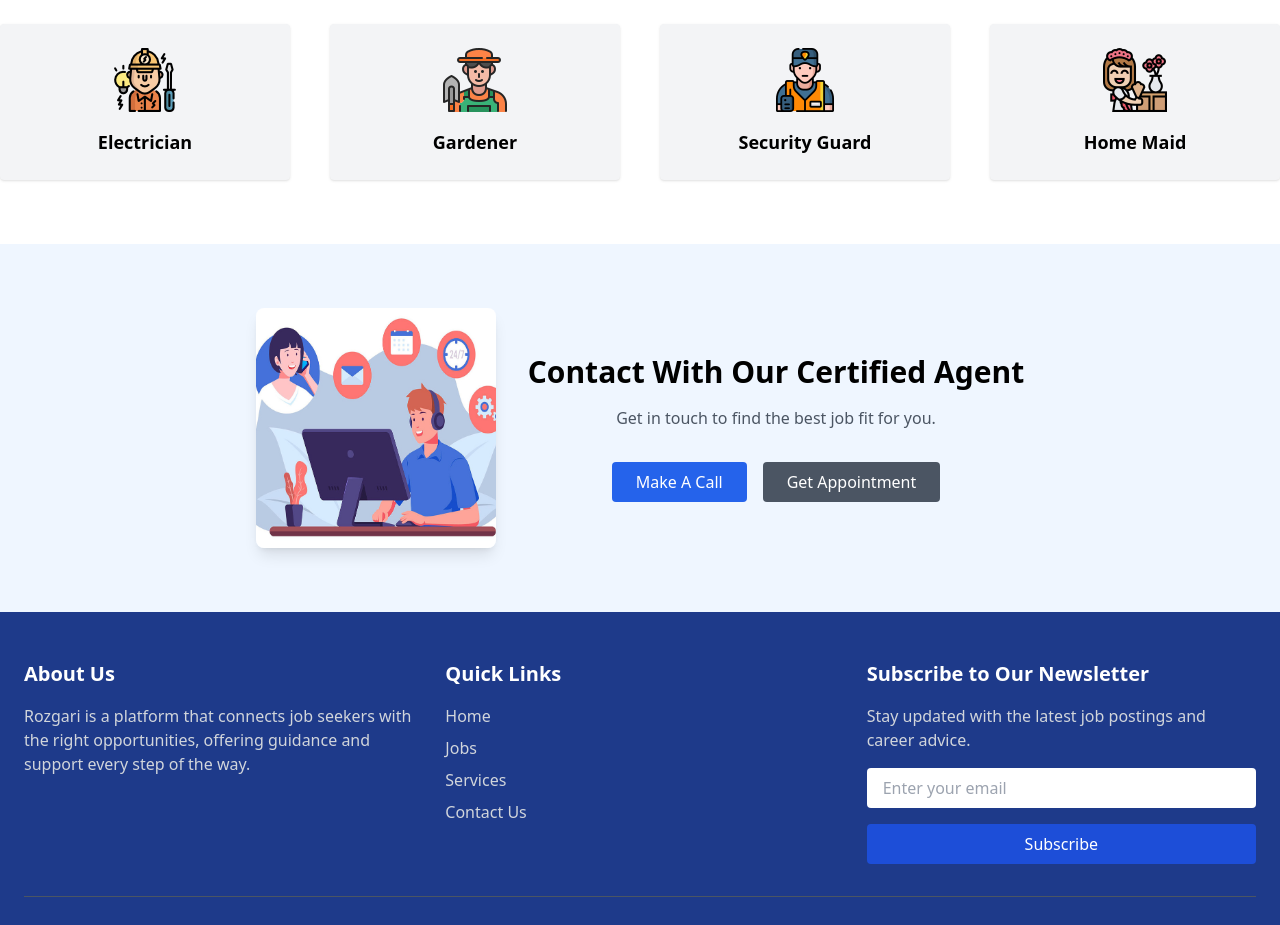
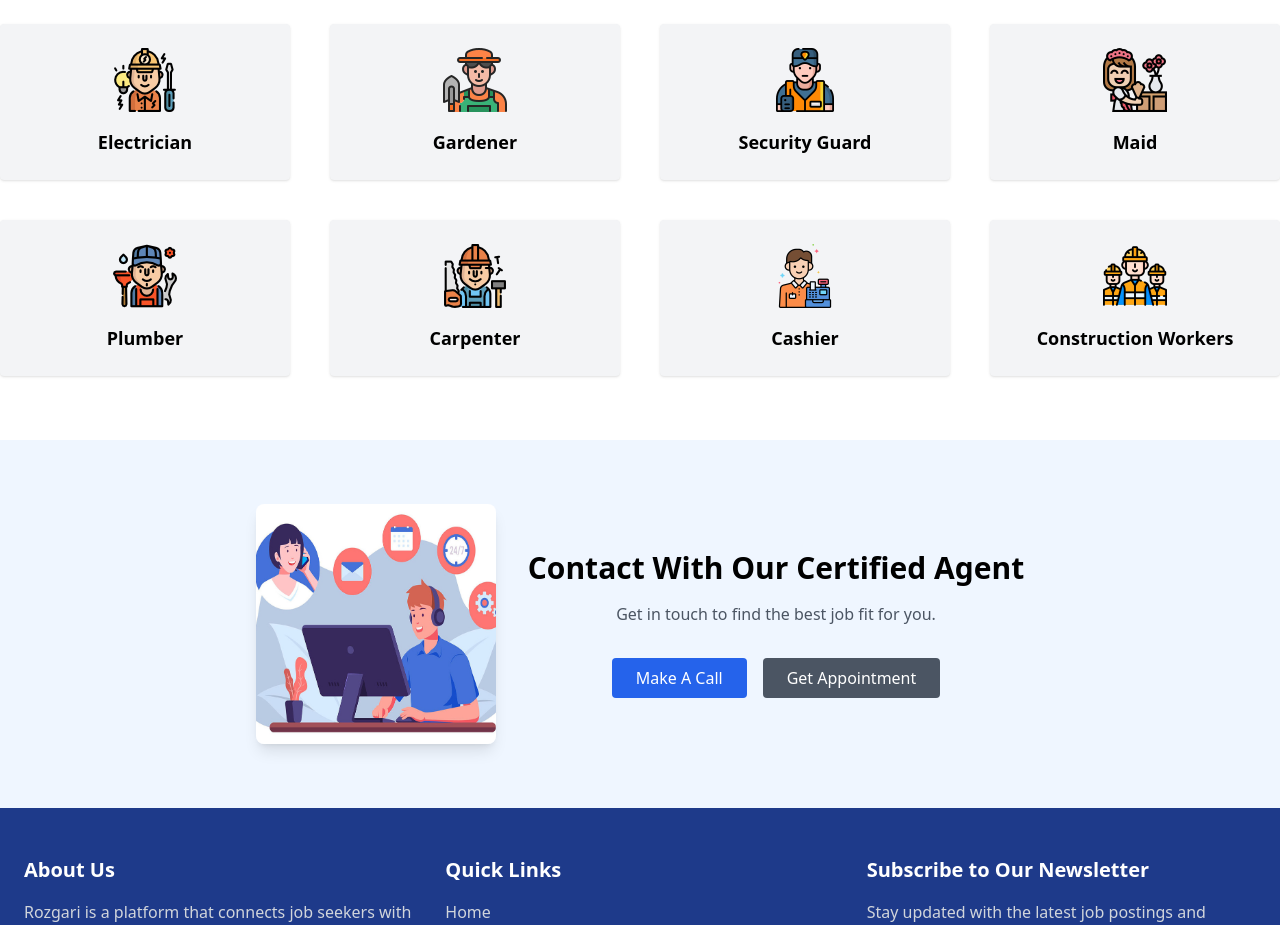
Before and after one commit to DeepakKaushik2505/HackwithMait, a React (Create React App) app: page / in a window 1280 px wide. Shown: the part 1080-2005 px from the top of the page. Built offline with nearby package versions, Linux system fonts and the light colour scheme.

Commit message:
Update JobCategories.jsx

```diff
--- a/src/Components/JobCategories.jsx
+++ b/src/Components/JobCategories.jsx
@@ -3,14 +3,22 @@ import electrician from '../img/electrician.png'
 import gardener from '../img/gardener.png'
 import guard from '../img/guard.png'
 import maid from '../img/maid.png'
+import plumber from '../img/plumber.png'
+import carpenter from '../img/carpenter.png'
+import cashier from '../img/cashier.png'
+import workers from '../img/workers.png'
 
 const JobCategories = () => {
   const categories = [
     { name: 'Electrician', image: electrician },
     { name: 'Gardener', image: gardener },
     { name: 'Security Guard', image: guard },
-    { name: 'Home Maid', image: maid },
-    // Add other categories
+    { name: 'Maid', image: maid },
+    { name: 'Plumber', image: plumber },
+    { name: 'Carpenter', image: carpenter },
+    { name: 'Cashier', image: cashier },
+    { name: 'Construction Workers', image: workers },
+        // Add other categories
   ];
 
   return (
```
